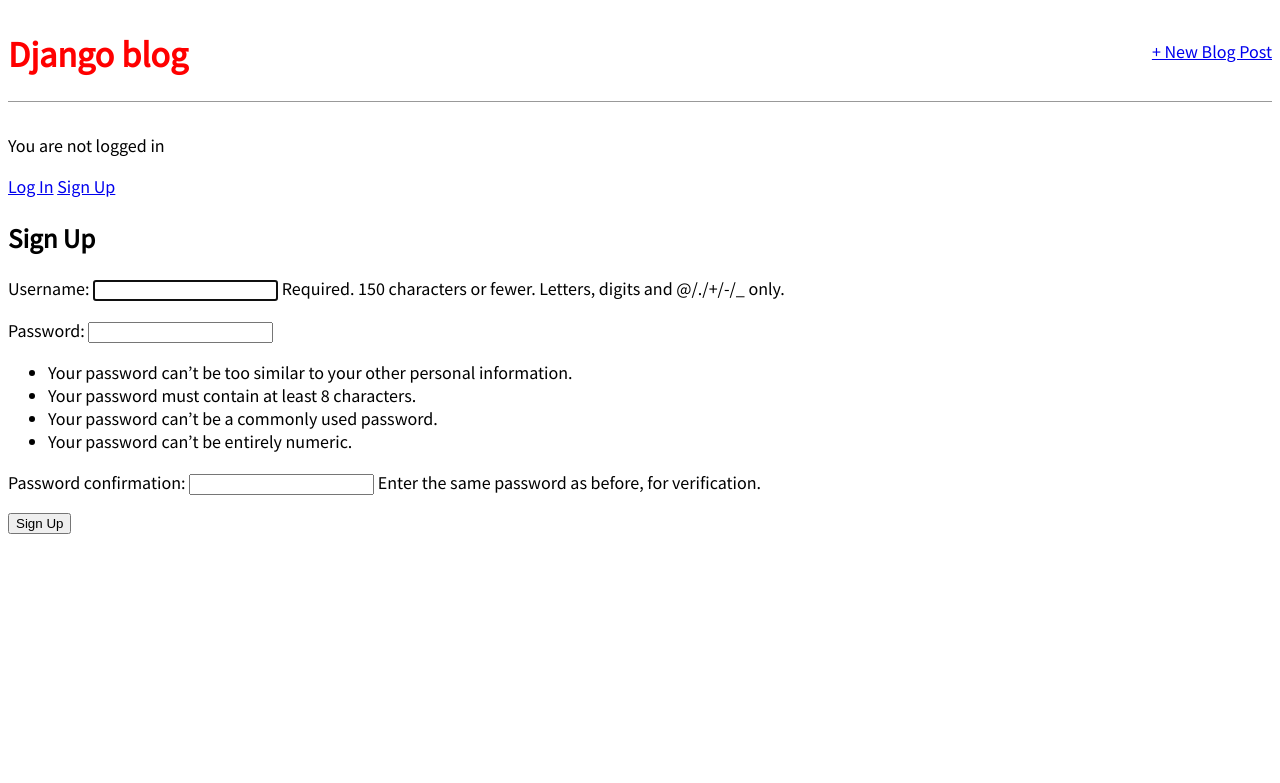
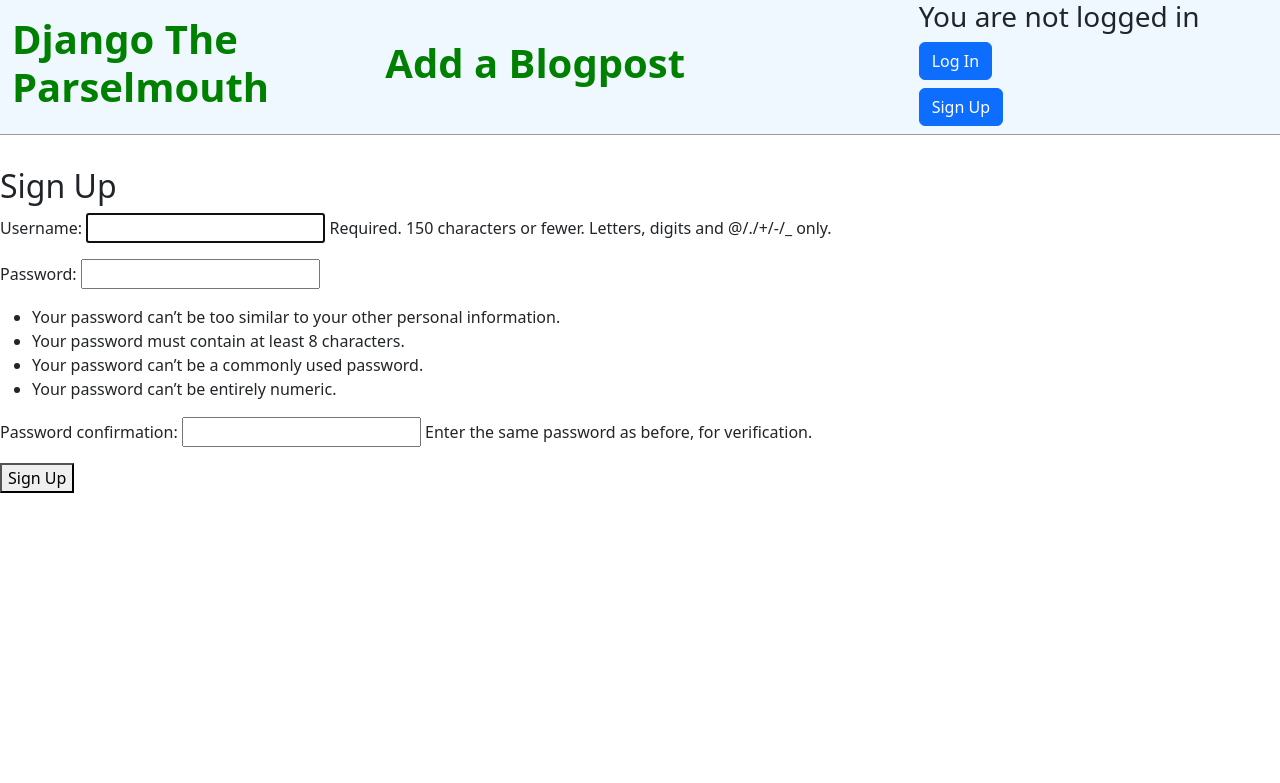
Before and after one commit to gitskeo/blog_app, a Django app: page /accounts/signup/ in a window 1280 px wide. Shown: the top 783 px of the page. Run offline with Django 4.2, Linux system fonts and the light colour scheme.

Commit message:
updated CSS and HTML using Bootstrap for base, home, delete, and detail

```diff
--- a/django_project/settings.py
+++ b/django_project/settings.py
@@ -43,6 +43,7 @@
     "django.contrib.messages",
     "django.contrib.staticfiles",
     "blog.apps.BlogConfig",
+    "accounts.apps.AccountsConfig",
 ]
 
 MIDDLEWARE = [
--- a/static/css/base.css
+++ b/static/css/base.css
@@ -1,16 +1,28 @@
 body {
     font-family: 'Source Sans Pro', sans-serif;
     font-size: 18px;
+    background-color: azure;
 }
 
 header {
     border-bottom: 1px solid #999;
     margin-bottom: 2rem;
     display: flex;
+    background-color: aliceblue;
 }
 
 header h1 a {
-    color: red;
+    color: green;
+    text-decoration: none;
+}
+
+header h4 a {
+    color: green;
+    text-decoration: none;
+}
+
+header h3 a {
+    color: green;
     text-decoration: none;
 }
 
@@ -25,10 +37,12 @@
 
 .post-entry {
     margin-bottom: 2rem;
+    margin-right: auto;
 }
 
 .post-entry h2 {
     margin: 0.5rem 0;
+    margin-right: auto;
 }
 
 .post-entry h2 a,
@@ -43,5 +57,9 @@
 }
 
 .post-entry h2 a:hover {
-    color: red;
+    color: maroon;
 }
+
+.background {
+    background-color: whitesmoke;
+}
--- a/templates/base.html
+++ b/templates/base.html
@@ -4,27 +4,43 @@
     <title>Django blog</title>
     <link href="https://fonts.googleapis.com/css?family=Source+Sans+Pro:400" rel="stylesheet">
     <link rel="stylesheet" href="{% static 'css/base.css' %}">
+    <!-- bootstrap library  -->
+    <link href="https://cdn.jsdelivr.net/npm/bootstrap@5.2.1/dist/css/bootstrap.min.css" rel="stylesheet"
+                integrity="sha384-iYQeCzEYFbKjA/T2uDLTpkwGzCiq6soy8tYaI1GyVh/UjpbCx/TYkiZhlZB6+fzT" crossorigin="anonymous">
   </head>
-  <body>
-    <header>
-      <div class="nav-left">
-        <h1><a href="{% url 'home' %}">Django blog</a></h1>
+    <header class = "header">
+    <div class = "container-fluid">
+      <div class = "row align-items-center">
+        <div class="col">
+        <h1><a href="{% url 'home' %}"><strong>Django The Parselmouth</strong></a></h1>
+        </div>
+          <div class="col-5">
+        <h1><a href="{% url 'post_new' %}"><strong>Add a Blogpost</strong></a><h1>
+          </div>
+            <div class = "col">
+    {% if user.is_authenticated %}
+    <h3><a>Hi {{ user.username }}!</a></h3>
+            </div>
+              <div class = "col">
+    <h3><a href= "{% url 'logout' %}"><strong> Log Out </strong> </a> </h3>
+              </div>
+    {% else %}
+                <div class = "col">
+    <h3><a>You are not logged in</a></h3>
+                </div>
+                  <div class = "col">
+    <h4><a href="{% url 'login' %}"><button type ="button" class ="btn btn-primary">Log In</button></a></h1>
+                  </div>
+                    <div class = "col">
+    <h4><a href="{% url 'signup' %}"><button type = "button" class ="btn btn-primary"> Sign Up </button> </a></h1>
+                    </div>
+    {% endif %}
       </div>
-      <div class="nav-right">
-        <a href="{% url 'post_new' %}">+ New Blog Post</a>
-      </div>
+    </div>
     </header>
-    {% if user.is_authenticated %}
-    <p>Hi {{ user.username }}!</p>
-    <p><a href= "{% url 'logout' %}"> Log Out </a> </p>
-    {% else %}
-    <p>You are not logged in</p>
-    <a href="{% url 'login' %}">Log In</a>
-    <a href="{% url 'signup' %}">Sign Up</a>
-    {% endif %}
-    <div>
+
       {% block content %}
       {% endblock content %}
-    </div>
-  </body>
+
+
 </html>
```
Also changed, not shown: templates/home.html (+15 -1 lines), templates/post_delete.html (+7 -1 lines), templates/post_detail.html (+7 -3 lines).
